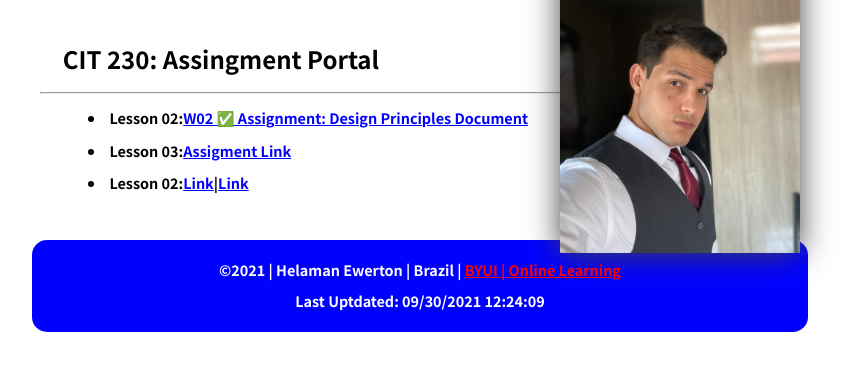
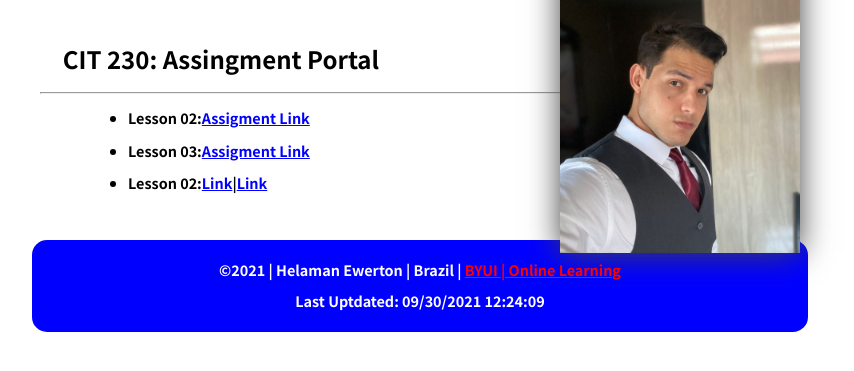
Before and after one commit to Hecris10/hecris10.github.io, a plain HTML site: page index.html in a window 1280 px wide. Shown: the part 91-462 px from the top of the page, without its empty margins (220-1074 px from the left). Drawn offline with nearby package versions, Linux system fonts and the light colour scheme.

Commit message:
Update index.html

```diff
--- a/index.html
+++ b/index.html
@@ -19,9 +19,11 @@
     <main>
         <h2>CIT 230: Assingment Portal</h2>
         <hr>
-        <li>Lesson 02:<a href="https://hecris10.github.io/wdd230/week02/design_pinciples.html">W02 ✅ Assignment: Design Principles Document</a></li>
-        <li>Lesson 03:<a href="index.html">Assigment Link</a></li>
-        <li>Lesson 02:<a href="index.html">Link</a>|<a href="index.html">Link</a></li>
+        <ul>
+            <li>Lesson 02:<a href="index.html">Assigment Link</a></li>
+            <li>Lesson 03:<a href="index.html">Assigment Link</a></li>
+            <li>Lesson 02:<a href="index.html">Link</a>|<a href="index.html">Link</a></li>
+        </ul>
     </main>
     <footer>
         <p>©<span id="year"></span> | Helaman Ewerton | Brazil | <a href="https://www.byui.edu/online">BYUI | Online Learning</a></p>
```
